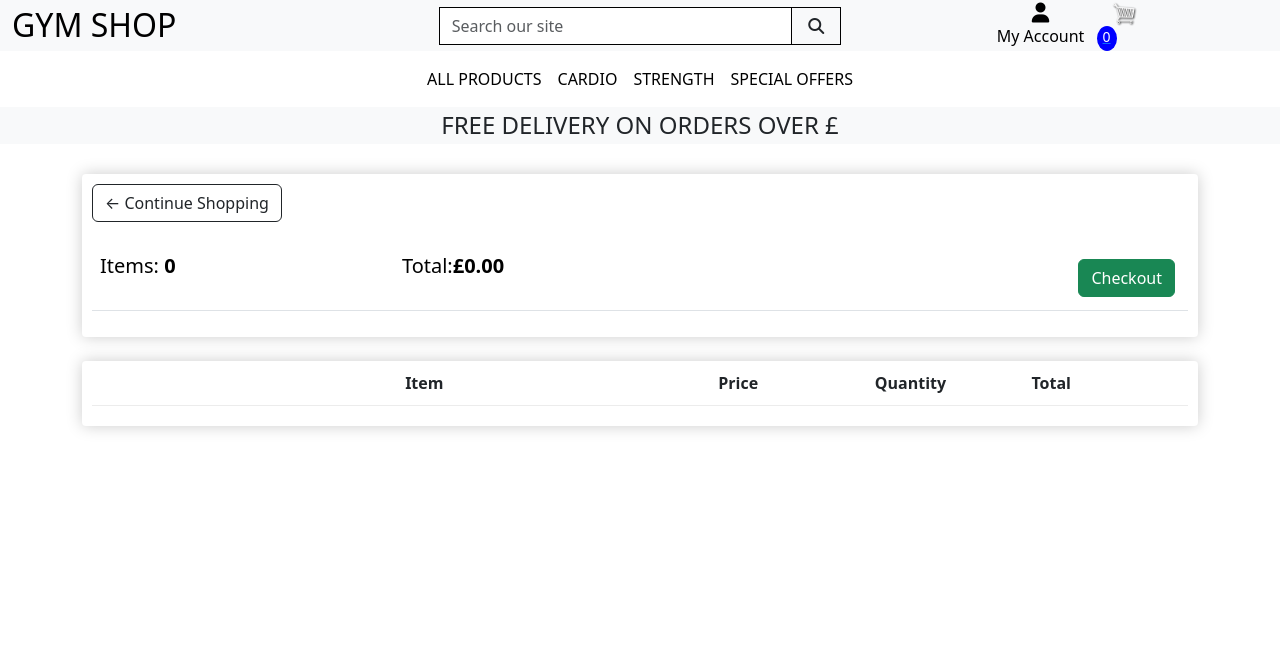
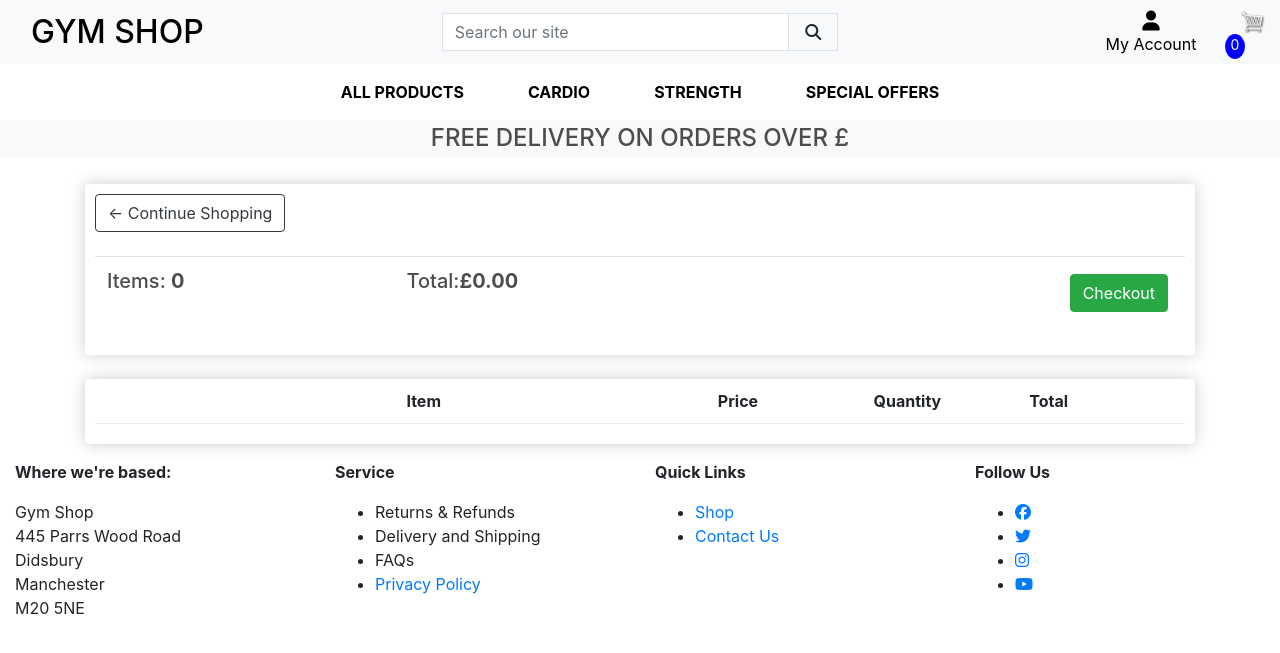
Before and after one commit to henrysevern/gym_shop, a Django app: page /cart/ in a window 1280 px wide. Shown: the top 653 px of the page. Run offline with Django 3.2, Linux system fonts and the light colour scheme; lists and menus that the app fills with data are empty; some libraries are stand-ins or nearby versions.

Commit message:
Add footer element to base.html

```diff
--- a/store/templates/store/base.html
+++ b/store/templates/store/base.html
@@ -9,8 +9,8 @@
   <!-- CSS link -->
   <link rel="stylesheet" href="{% static 'css/base.css' %}">
   <!-- Bootstrap link -->
-  <link href="https://cdn.jsdelivr.net/npm/bootstrap@5.3.0-alpha1/dist/css/bootstrap.min.css" rel="stylesheet"
-    integrity="sha384-GLhlTQ8iRABdZLl6O3oVMWSktQOp6b7In1Zl3/Jr59b6EGGoI1aFkw7cmDA6j6gD" crossorigin="anonymous">
+  <link rel="stylesheet" href="https://cdn.jsdelivr.net/npm/bootstrap@4.4.1/dist/css/bootstrap.min.css"
+    integrity="sha384-Vkoo8x4CGsO3+Hhxv8T/Q5PaXtkKtu6ug5TOeNV6gBiFeWPGFN9MuhOf23Q9Ifjh" crossorigin="anonymous">
   <script type="text/javascript">
     var user = '{{request.user}}'
 
@@ -48,7 +48,8 @@
       <div class="col-12 col-lg-4 my-auto py-1 py-lg-0">
         <form method="GET" action="">
           <div class="input-group w-100">
-              <input class="form-control border border-black rounded-0" type="text" name="q" placeholder="Search our site">
+            <input class="form-control border border-black rounded-0" type="text" name="q"
+              placeholder="Search our site">
             <div class="input-group-append">
               <button class="form-control btn btn-black border border-black rounded-0" type="submit">
                 <span class="icon">
@@ -62,7 +63,8 @@
       <div class="col-12 col-lg-4 my-auto py-1 py-lg-0">
         <ul class="list-inline list-unstyled text-center text-lg-right my-0">
           <li class="list-inline-item dropdown">
-            <a class="text-black nav-link" href="#" id="user-options" data-toggle="dropdown" aria-haspopup="true" aria-expanded="false">
+            <a class="text-black nav-link" href="#" id="user-options" data-toggle="dropdown" aria-haspopup="true"
+              aria-expanded="false">
               <div class="text-center">
                 <div><i class="fas fa-user fa-lg"></i></div>
                 <p class="my-0">My Account</p>
@@ -96,7 +98,8 @@
     </div>
     <div class="row bg-white">
       <nav class="navbar navbar-expand-lg navbar-light w-100">
-          <button class="navbar-toggler" type="button" data-toggle="collapse" data-target="#main-nav" aria-controls="main-nav" aria-expanded="false" aria-label="Toggle navigation">
+        <button class="navbar-toggler" type="button" data-toggle="collapse" data-target="#main-nav"
+          aria-controls="main-nav" aria-expanded="false" aria-label="Toggle navigation">
           <span class="navbar-toggler-icon"></span>
         </button>
         <!-- {% include 'includes/mobile-top-header.html' %} -->
@@ -110,34 +113,6 @@
     </div>
   </header>
 
-
-
-  <!-- <nav class="navbar navbar-expand-lg navbar-dark bg-dark">
-    <a class="navbar-brand" href="{% url 'item_list' %}">Gym Shop</a>
-    <button class="navbar-toggler" type="button" data-toggle="collapse" data-target="#navbarSupportedContent"
-      aria-controls="navbarSupportedContent" aria-expanded="false" aria-label="Toggle navigation">
-      <span class="navbar-toggler-icon"></span>
-    </button>
-
-    <div class="collapse navbar-collapse" id="navbarSupportedContent">
-      <ul class="navbar-nav mr-auto">
-        <li class="nav-item active">
-          <a class="nav-link" href="{% url 'item_list' %}">Store</a>
-        </li>
-
-      </ul>
-      <div class="form-inline my-2 my-lg-0">
-        <a href="#" class="btn btn-warning">Login</a>
-
-        <a href="{% url 'cart' %}">
-          <img id="cart-icon" src="{% static 'images/cart.png' %}">
-        </a>
-        <p id="cart-total">0</p>
-
-      </div>
-    </div>
-  </nav> -->
-
   <div class="container">
     <br>
     {% block content %}
@@ -146,23 +121,68 @@
     {% endblock content %}
   </div>
 
-
-
-
-
-
+  <footer class="container-fluid">
+    <div class="row footer-background">
+        <!-- Location -->
+        <div class="col-xs-4 col-sm-4 col-md-3">
+            <p class="mt-3"><strong>Where we're based:</strong></p>
+            <p>Gym Shop<br>445 Parrs Wood Road<br>Didsbury<br>Manchester<br>M20 5NE</p>
+        </div>
+        <!-- Information -->
+        <div class="col-xs-4 col-sm-4 col-md-3">
+            <p class="mt-3"><strong>Service</strong></p>
+            <ul class="mt-3 footer-list">
+                <li><a class="footer-text" data-bs-toggle="modal" data-bs-target="#retRefModal">
+                        <p class="mb-0" id="returns">Returns & Refunds</p>
+                    </a></li>
+                <li><a class="footer-text" data-bs-toggle="modal" data-bs-target="#shippingModal">
+                        <p id="shipping" class="mb-0">Delivery and Shipping</p>
+                    </a></li>
+                <li><a class="footer-text" data-bs-toggle="modal" data-bs-target="#faqModal">
+                        <p id="faqs" class="mb-0">FAQs</p>
+                    </a></li>
+                <li><a class="footer-text" href="https://www.privacypolicygenerator.info/live.php?token=jls2tjrSiZJavbdIrfIEzSZB7Ppfd0gh" target="_blank">Privacy
+                        Policy</a></li>
+            </ul>
+        </div>
+        <!-- Quick Links -->
+        <div class="col-xs-4 col-sm-4 col-md-3">
+            <p class="mt-3"><strong>Quick Links</strong></p>
+            <ul class="mt-3 footer-list">
+                <li><a class="footer-text" href="#">Shop</a></li>
+                <li><a class="footer-text" href="#">Contact Us</a></li>
+            </ul>
+        </div>
+        <!-- Social Links -->
+        <div class="col-xs-4 col-sm-12 col-md-3 icons">
+            <p class="mt-3 small-screen-hide"><strong>Follow Us</strong></p>
+            <ul class="mt-3">
+                <li><a href="https://www.facebook.com/" target="_blank" rel="noopener"
+                        aria-label="Visit our facebook page"><i class="fab fa-facebook"></i></a></li>
+                <li><a href="https://twitter.com/" target="_blank" rel="noopener"
+                        aria-label="Visit our twitter page"><i class="fa fa-twitter"></i></a></li>
+                <li><a href="https://www.instagram.com/" target="_blank" rel="noopener"
+                        aria-label="Visit our instagram page"><i class="fa fa-instagram"></i></a></li>
+                <li><a href="https://www.youtube.com/" target="_blank" rel="noopener"
+                        aria-label="Visit our youtube page"><i class="fa fa-youtube"></i></a></li>
+            </ul>
+        </div>
+    </div>
+</footer>
 
 
   <!-- Bootstap JS links -->
-  <script src="https://cdn.jsdelivr.net/npm/bootstrap@5.3.0-alpha1/dist/js/bootstrap.bundle.min.js"
-    integrity="sha384-w76AqPfDkMBDXo30jS1Sgez6pr3x5MlQ1ZAGC+nuZB+EYdgRZgiwxhTBTkF7CXvN" crossorigin="anonymous">
+  <script src="https://code.jquery.com/jquery-3.4.1.slim.min.js"
+    integrity="sha384-J6qa4849blE2+poT4WnyKhv5vZF5SrPo0iEjwBvKU7imGFAV0wwj1yYfoRSJoZ+n" crossorigin="anonymous">
   </script>
-  <script src="https://cdn.jsdelivr.net/npm/@popperjs/core@2.11.6/dist/umd/popper.min.js"
-    integrity="sha384-oBqDVmMz9ATKxIep9tiCxS/Z9fNfEXiDAYTujMAeBAsjFuCZSmKbSSUnQlmh/jp3" crossorigin="anonymous">
+  <script src="https://cdn.jsdelivr.net/npm/popper.js@1.16.0/dist/umd/popper.min.js"
+    integrity="sha384-Q6E9RHvbIyZFJoft+2mJbHaEWldlvI9IOYy5n3zV9zzTtmI3UksdQRVvoxMfooAo" crossorigin="anonymous">
   </script>
-  <script src="https://cdn.jsdelivr.net/npm/bootstrap@5.3.0-alpha1/dist/js/bootstrap.min.js"
-    integrity="sha384-mQ93GR66B00ZXjt0YO5KlohRA5SY2XofN4zfuZxLkoj1gXtW8ANNCe9d5Y3eG5eD" crossorigin="anonymous">
+  <script src="https://cdn.jsdelivr.net/npm/bootstrap@4.4.1/dist/js/bootstrap.min.js"
+    integrity="sha384-wfSDF2E50Y2D1uUdj0O3uMBJnjuUD4Ih7YwaYd1iqfktj0Uod8GCExl3Og8ifwB6" crossorigin="anonymous">
   </script>
+  <!-- Stripe payments -->
+  <script src="https://js.stripe.com/v3/"></script>
   <!-- Font awsome link -->
   <script src="https://kit.fontawesome.com/a3c891aa8d.js" crossorigin="anonymous"></script>
   <!-- JS link -->
```
Lines whose indentation alone changed are shown as unchanged.
